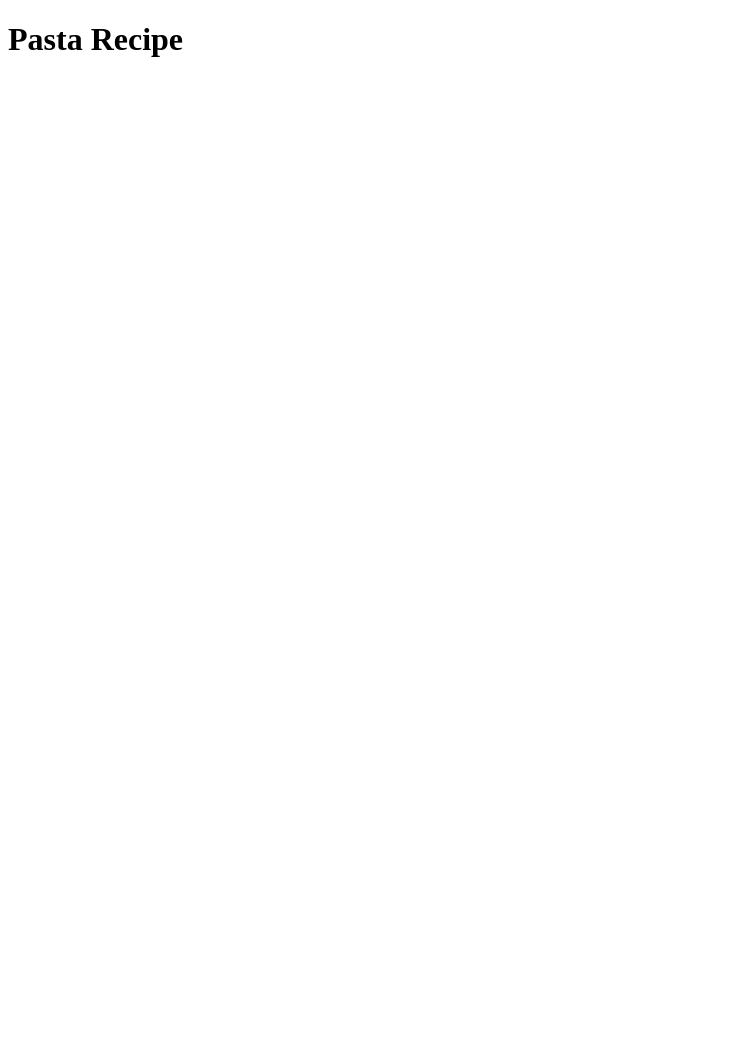
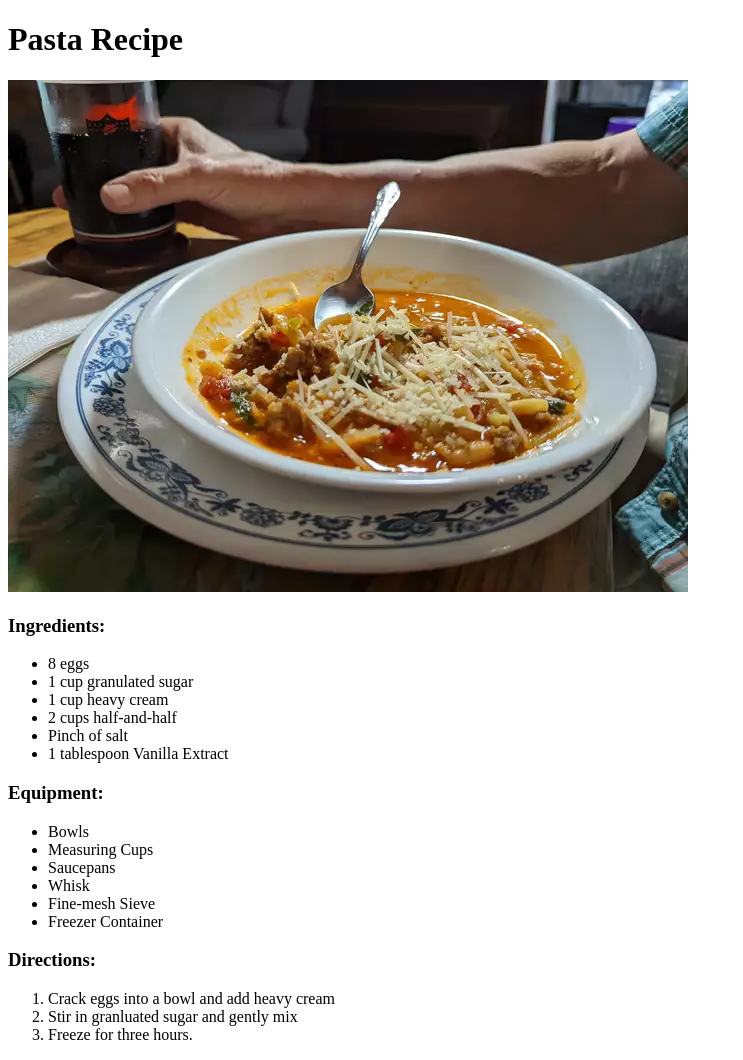
Before and after one commit to BCE23/odin-recipes, a plain HTML site: page recipes/pasta.html in a window 1280 px wide. Shown: the whole page, without its empty margins (0-743 px from the left). Before the commit the page ends 800 px from the top, so only its background shows below. Drawn offline with Linux system fonts and the light colour scheme.

Commit message:
added recipes to other two pages

```diff
--- a/recipes/pasta.html
+++ b/recipes/pasta.html
@@ -8,5 +8,30 @@
 </head>
 <body>
   <h1>Pasta Recipe</h1>
+  <img src="/images/pasta.webp">
+  <h3>Ingredients:</h3>
+    <ul>
+      <li>8 eggs</li>
+      <li>1 cup granulated sugar</li>
+      <li>1 cup heavy cream</li>
+      <li>2 cups half-and-half</li>
+      <li>Pinch of salt</li>
+      <li>1 tablespoon Vanilla Extract</li>
+    </ul>
+    <h3>Equipment:</h3>
+    <ul>
+      <li>Bowls</li>
+      <li>Measuring Cups</li>
+      <li>Saucepans</li>
+      <li>Whisk</li>
+      <li>Fine-mesh Sieve</li>
+      <li>Freezer Container</li>
+    </ul>
+    <h3>Directions:</h3>
+    <ol>
+      <li>Crack eggs into a bowl and add heavy cream</li>
+      <li>Stir in granluated sugar and gently mix</li>
+      <li>Freeze for three hours.</li>
+    </ol>
 </body>
 </html>
```
Also changed, not shown: recipes/pizza.html (+25 -0 lines).
